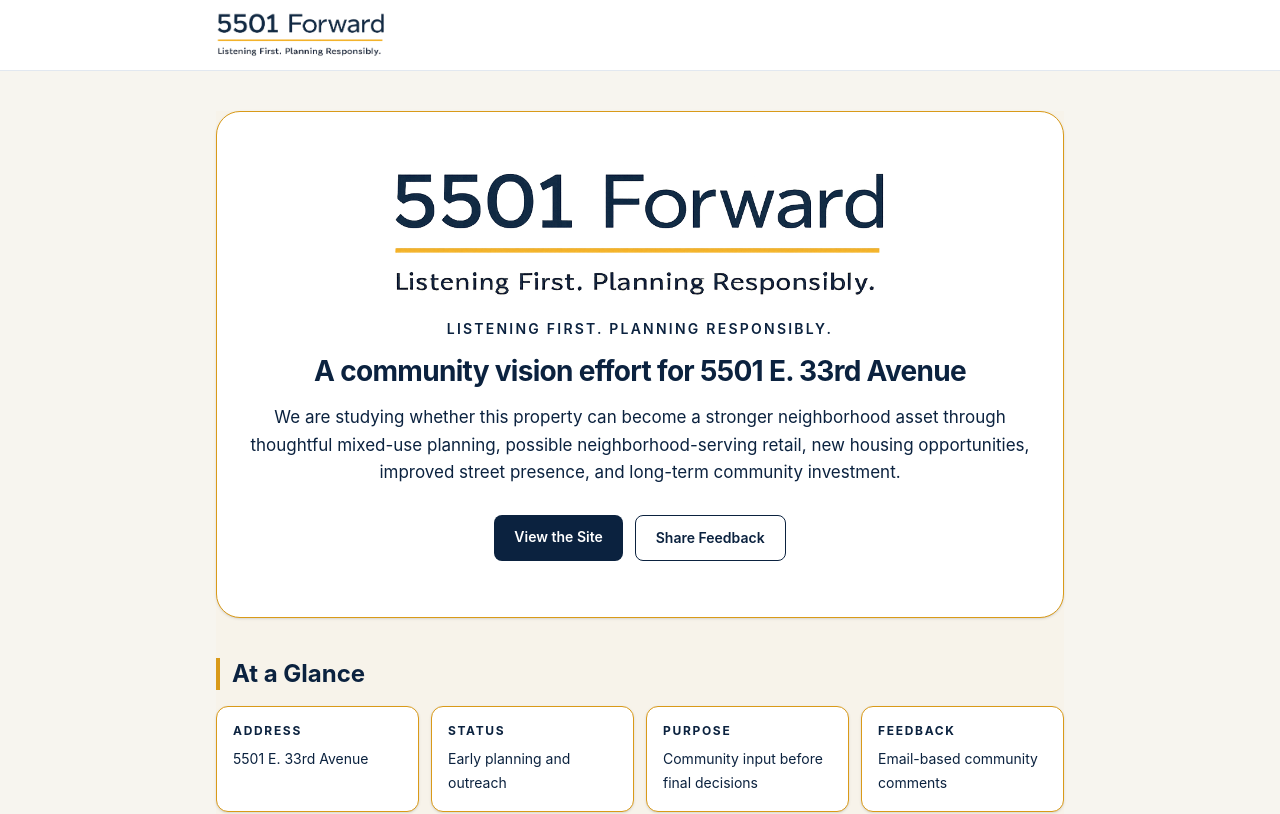
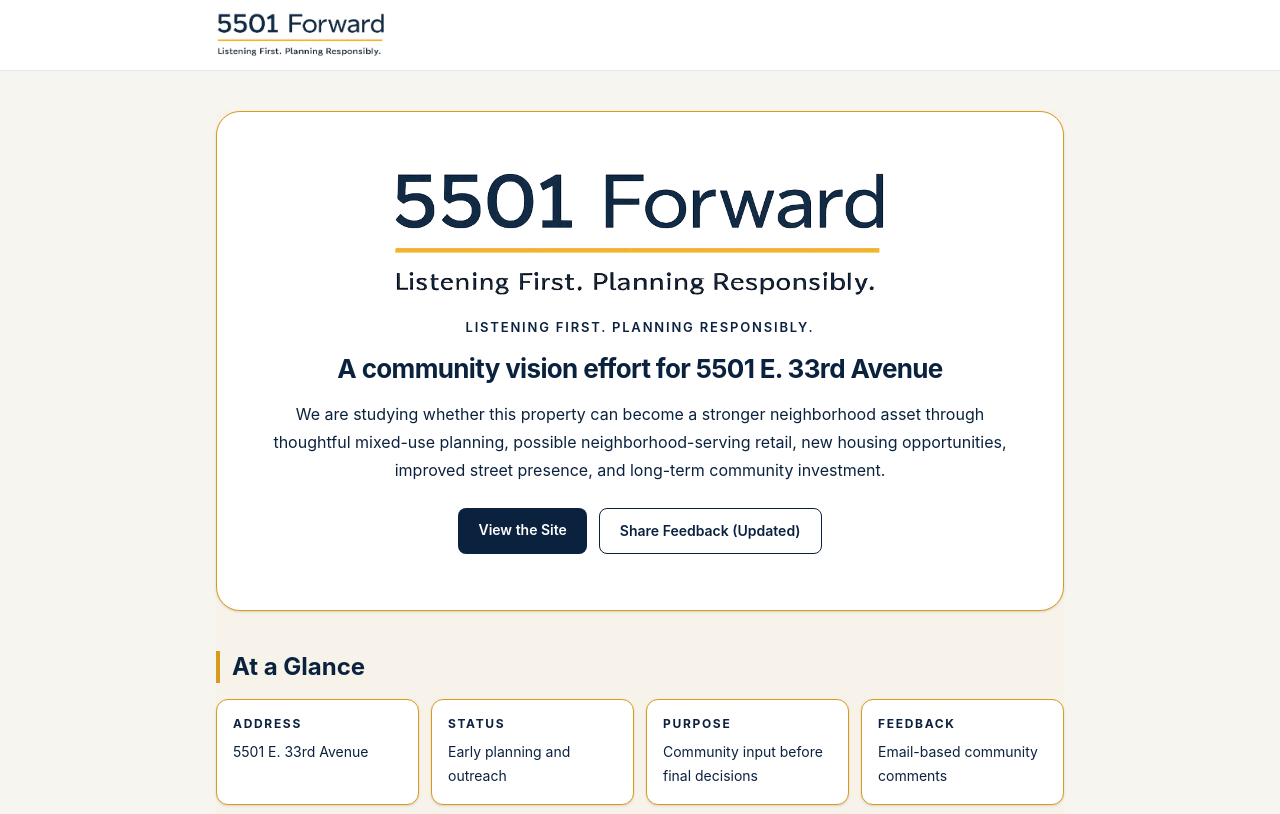
Before and after one commit to martinez-frank/5501-forward-site, a Next.js app: page /community in a window 1280 px wide. Shown: the top 814 px of the page. Built offline with nearby package versions, Linux system fonts and the light colour scheme.

Commit message:
Fix actual /community hero typography and spacing

```diff
--- a/app/community/page.tsx
+++ b/app/community/page.tsx
@@ -34,7 +34,7 @@ const publicEmail = '5501forward@buildersgeneralconstruction.com'
 export default function CommunityPage() {
   return (
     <div className="mx-auto w-full max-w-5xl space-y-8 bg-[#F7F3EA] pb-10 text-[#0B223F] sm:space-y-10">
-      <section className="rounded-3xl border border-[#D99A19] bg-white px-5 py-9 shadow-sm sm:px-8 sm:py-14">
+      <section className="rounded-3xl border border-[#D99A19] bg-white px-6 py-10 shadow-sm sm:px-10 sm:py-14">
         <Image
           src="/images/5501forward.logo.png"
           alt="5501 Forward — Listening First. Planning Responsibly."
@@ -43,18 +43,18 @@ export default function CommunityPage() {
           className="mx-auto h-auto w-full max-w-[500px]"
           priority
         />
-        <p className="mt-4 text-center text-[11px] font-semibold uppercase tracking-[0.16em] text-[#0B223F] sm:text-[14px]">
+        <p className="mt-4 text-center text-[12px] font-semibold uppercase tracking-[0.14em] text-[#0B223F] sm:text-[13px]">
           Listening First. Planning Responsibly.
         </p>
-        <h1 className="mx-auto mt-3 max-w-[780px] text-center text-[22px] font-bold leading-[1.2] tracking-tight text-[#0B223F] sm:mt-4 sm:text-[28px]">
+        <h1 className="mx-auto mt-3 max-w-[760px] text-center text-[21px] font-bold leading-[1.2] tracking-tight text-[#0B223F] sm:mt-4 sm:text-[26px]">
           A community vision effort for 5501 E. 33rd Avenue
         </h1>
-        <p className="mx-auto mt-3 max-w-[840px] text-center text-[15px] leading-[1.62] text-[#0B223F] sm:mt-4 sm:text-[17px]">
+        <p className="mx-auto mt-3 max-w-[820px] text-center text-[15px] leading-7 text-[#0B223F] sm:mt-4 sm:text-[16px]">
           We are studying whether this property can become a stronger neighborhood asset through thoughtful mixed-use planning, possible neighborhood-serving retail, new housing opportunities, improved street presence, and long-term community investment.
         </p>
-        <div className="mt-6 flex flex-col justify-center gap-3 sm:mt-7 sm:flex-row">
+        <div className="mt-5 flex flex-col justify-center gap-3 sm:mt-6 sm:flex-row">
           <a href="#site-location" className="rounded-lg bg-[#0B223F] px-5 py-3 text-center text-sm font-semibold text-white">View the Site</a>
-          <a href="#share-feedback" className="rounded-lg border border-[#0B223F] bg-white px-5 py-3 text-center text-sm font-semibold text-[#0B223F]">Share Feedback</a>
+          <a href="#share-feedback" className="rounded-lg border border-[#0B223F] bg-white px-5 py-3 text-center text-sm font-semibold text-[#0B223F]">Share Feedback (Updated)</a>
         </div>
       </section>
 
```
